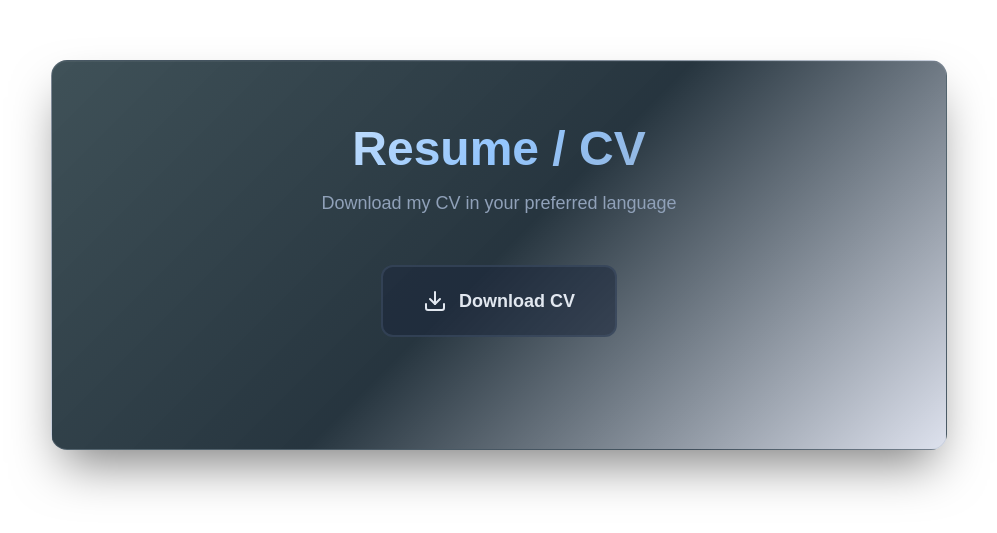
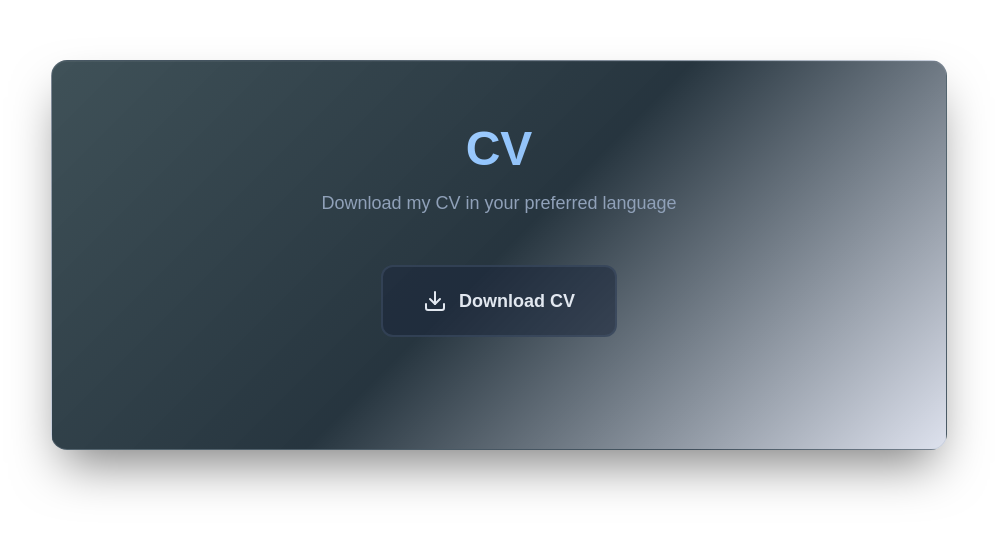
Before and after one commit to Am1rGhe/my-portfolio, a Next.js app: page / in a window 1280 px wide. Shown: the part 5835-6368 px from the top of the page, without its empty margins (141-1138 px from the left). Built offline with nearby package versions, Linux system fonts and the light colour scheme.

Commit message:
change to cv

```diff
--- a/components/sections/ContactSection.tsx
+++ b/components/sections/ContactSection.tsx
@@ -1,7 +1,7 @@
 "use client";
 
 import { useState } from "react";
-import { contactLinks, type ContactLink } from "@/lib/contactData";
+import { contactLinks } from "@/lib/contactData";
 
 function EmailIcon({ className }: { className?: string }) {
   return (
@@ -36,7 +36,7 @@ function TwitterIcon({ className }: { className?: string }) {
   );
 }
 
-function getIcon(icon: ContactLink["icon"]) {
+function getIcon(icon: "email" | "github" | "linkedin" | "twitter") {
   const iconClass = "w-6 h-6 flex-shrink-0";
   switch (icon) {
     case "email": return <EmailIcon className={iconClass} />;
--- a/components/sections/ResumeSection.tsx
+++ b/components/sections/ResumeSection.tsx
@@ -41,13 +41,13 @@ export default function ResumeSection() {
               backgroundClip: "text",
             }}
           >
-            Resume / CV
+            CV
           </h2>
           <p className="text-slate-400 text-base sm:text-lg mb-8 md:mb-12">
             Download my CV in your preferred language
           </p>
 
-          {/* Download button(s) */}
+          {/* Download button */}
           <div className="flex flex-col items-center gap-4 min-h-[120px]">
             <AnimatePresence mode="wait">
               {!isExpanded ? (
```
